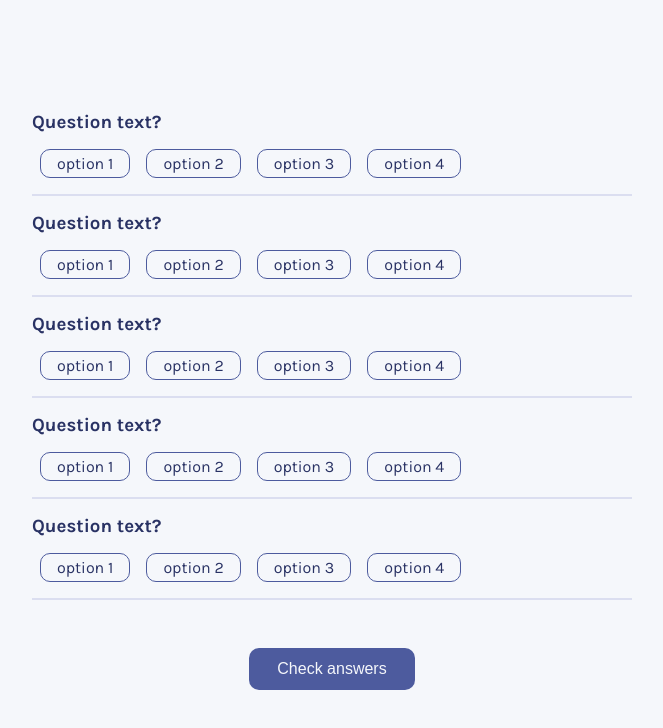
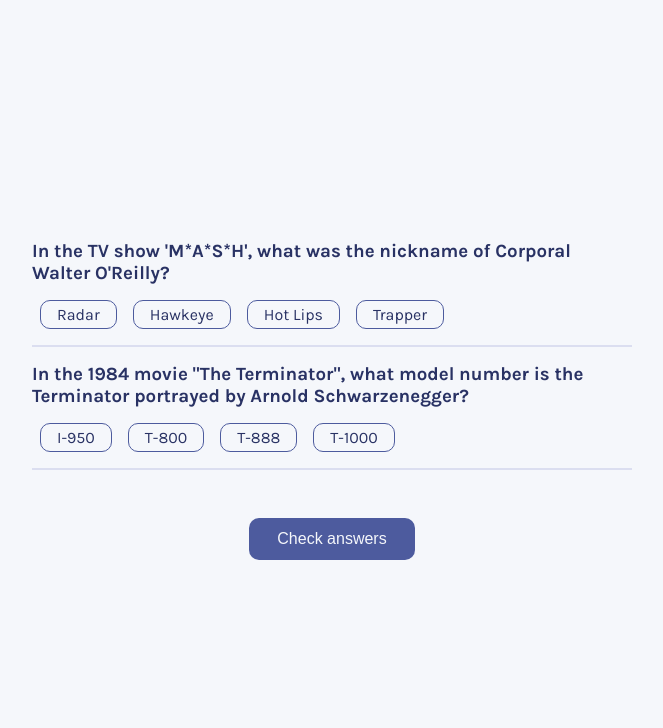
Before and after one commit to sentenzo/front-opentdb, a React (Create React App) app: page / in a window 1280 px wide. Both pictures are taken after a click on the button "Start quiz". Shown: the top 728 px of the page, without its empty margins (308-971 px from the left). Built offline with nearby package versions, Linux system fonts and the light colour scheme.

Commit message:
works on `Quiz` view

```diff
--- a/src/app/App.tsx
+++ b/src/app/App.tsx
@@ -20,7 +20,11 @@
             ?
             <Intro launch_new_quiz={launch_new_quiz} />
             :
-            <Quiz />
+            <Quiz
+              quiz_state={quiz_state}
+              launch_new_quiz={launch_new_quiz}
+              check_quiz={check_quiz}
+            />
         }
       </div>
     </div>
--- a/src/app/intro/Intro.tsx
+++ b/src/app/intro/Intro.tsx
@@ -1,7 +1,7 @@
 // import { QuizState } from "../state";
 import "./style.scss"
 
-interface IntroProps {
+type IntroProps = {
     launch_new_quiz: () => void
 }
 
--- /dev/null
+++ b/src/app/misc.ts
@@ -0,0 +1,19 @@
+const entities: { [key: string]: string } = {
+    'amp': '&',
+    'apos': '\'',
+    '#x27': '\'',
+    '#x2F': '/',
+    '#39': '\'',
+    '#039': '\'',
+    '#47': '/',
+    'lt': '<',
+    'gt': '>',
+    'nbsp': ' ',
+    'quot': '"'
+}
+
+export function decodeHTMLEntities(text: string) {
+    return text.replace(/&([^;]+);/gm, function (match, entity) {
+        return entities[entity] || match
+    });
+}
--- a/src/app/quiz/Quiz.tsx
+++ b/src/app/quiz/Quiz.tsx
@@ -1,9 +1,55 @@
+
+import React from "react";
 import Question from "./question/Question"
 import "./style.scss"
+import { nanoid } from "nanoid";
+import { QState } from "../state";
+import { decodeHTMLEntities } from "../misc"
 
-const Quiz = ({ questions_count = 5 }) => {
-    const questions = Array.apply(null, Array(questions_count))
-        .map(i => <Question />);
+type QuizProps = {
+    quiz_state: QState,
+    launch_new_quiz: () => void,
+    check_quiz: (answers: string[]) => void,
+}
+
+const Quiz = ({ quiz_state, launch_new_quiz, check_quiz }: QuizProps) => {
+
+    // const questions = Array.apply(null, Array(5))
+    //     .map(i => <Question
+    //         key={nanoid()}
+    //         question="Question text???"
+    //         options={["option 1", "option 22", "option 3", "option 4"]}
+    //         on_check={on_check}
+    //     />);
+
+    const questions_qount = quiz_state.questions.length;
+    const [answers, set_answers] = React.useState(Array.apply(null, Array(questions_qount)));
+    const on_check = (question_index: number) =>
+        (answer: string) =>
+            set_answers(anss => {
+                const new_answers = [...anss];
+                new_answers[question_index] = answer;
+                return new_answers
+            }
+            );
+    const questions = quiz_state.questions.map((q, q_index) => {
+        const options: string[] = [];
+        const correct_index = Math.floor(Math.random() * (q.incorrect_answers.length + 1));
+        for (const incorrect of q.incorrect_answers) {
+            if (options.length === correct_index) {
+                options.push(q.correct_answer);
+            }
+            options.push(incorrect);
+        }
+        return (
+            <Question
+                key={nanoid()}
+                question={decodeHTMLEntities(q.text)}
+                options={options}
+                on_check={on_check(q_index)}
+            />
+        );
+    });
 
     return (
         <div className="quiz">
--- a/src/app/quiz/question/Question.tsx
+++ b/src/app/quiz/question/Question.tsx
@@ -1,22 +1,40 @@
 import { nanoid } from "nanoid";
 import "./style.scss"
 
-const Question = () => {
+import { decodeHTMLEntities } from "../../misc"
+
+type QuestionProps = {
+    question: string,
+    options: string[],
+    on_check: (answer: string) => void,
+}
+
+
+const Question = ({ question, options, on_check }: QuestionProps) => {
     const qname = nanoid();
+    const opts = [];
+
+    for (const text of options) {
+        const opt_id = nanoid();
+        opts.push(<input
+            key={`i_${opt_id}`}
+            type="radio"
+            name={qname}
+            id={opt_id}
+            onChange={(e) => { console.log(opt_id); on_check(text) }}
+        />);
+        opts.push(<label
+            key={`l_${opt_id}`}
+            htmlFor={opt_id}
+        >{decodeHTMLEntities(text)}</label >);
+    }
     return (
         <div className="question">
             <h3>
-                Question text?
+                {question}
             </h3>
             <div className="options">
-                <input type="radio" name={qname} id={`q1_${qname}`} />
-                <label htmlFor={`q1_${qname}`}>option 1</label>
-                <input type="radio" name={qname} id={`q2_${qname}`} />
-                <label htmlFor={`q2_${qname}`}>option 2</label>
-                <input type="radio" name={qname} id={`q3_${qname}`} />
-                <label htmlFor={`q3_${qname}`}>option 3</label>
-                <input type="radio" name={qname} id={`q4_${qname}`} />
-                <label htmlFor={`q4_${qname}`}>option 4</label>
+                {opts}
             </div>
         </div>
     )
--- a/src/app/state.ts
+++ b/src/app/state.ts
@@ -12,20 +12,23 @@
     Hard,
 }
 
-export interface QQuestion {
+export type QQuestion = {
     text: string,
     correct_answer: string,
     incorrect_answers: string[],
     users_answer?: string,
     difficulty: QQDifficalty,
 }
-export interface QState {
+export type QState = {
     stage: QStage,
-    questions?: QQuestion[],
+    questions: QQuestion[],
 }
 
-export const get_init_state = (): QState => ({ stage: QStage.Intro });
+export const get_init_state = (): QState => ({ stage: QStage.Intro, questions: [] });
 
+const get_opentdb_data = () => {
+    return opentdb_data.results;
+};
 export class mutate {
     static start_quiz(state: QState): QState {
         return {
```
